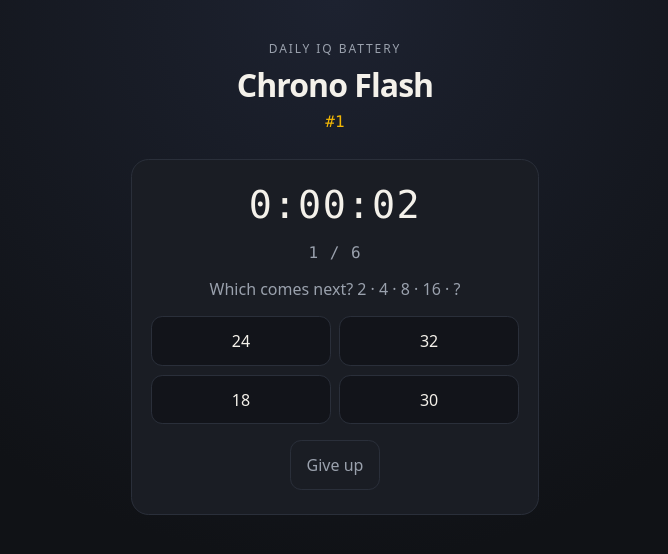
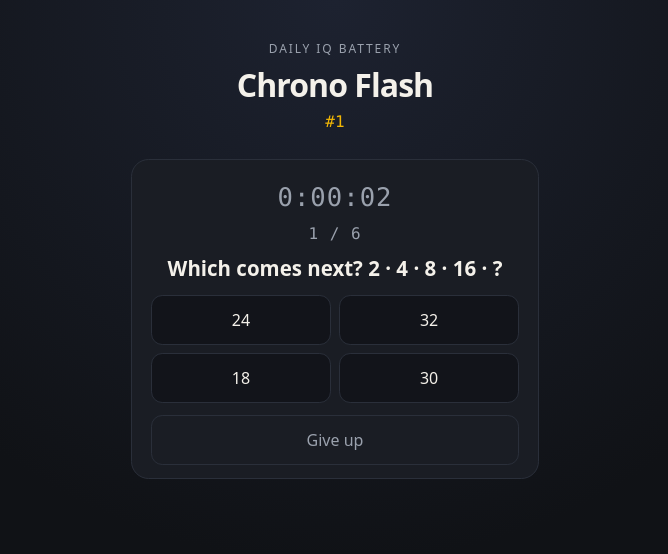
Before and after one commit to ixefKos/Grok, a React (Vite) app in the folder apps/chrono-flash/: page / in a window 1280 px wide. Both pictures are taken after a click on the button "Start". Shown: the top 554 px of the page, without its empty margins (305-973 px from the left). Built offline with nearby package versions, Linux system fonts and the light colour scheme.

Commit message:
fix(chrono-flash): design FAIL+fixes for prompt ink and score lead
Use primary ink on prompts and memory flash so the item beats the clock.
Make Score A/B the result lead and keep Post time / soft-retry locks.

Co-authored-by: ixefKos <ixefKos@users.noreply.github.com>

```diff
--- a/apps/chrono-flash/src/App.tsx
+++ b/apps/chrono-flash/src/App.tsx
@@ -59,6 +59,13 @@ function ShapeGrid({ cells }: { cells: readonly Cell[] }) {
       })}
     </div>
   )
+}
+
+function choicesClass(item: BatteryItem): string {
+  if (item.kind === 'spatial') return 'choices spatial'
+  if (item.kind === 'memory') return 'choices memory'
+  if (item.choices.length === 3) return 'choices triple'
+  return 'choices'
 }
 
 function ItemPrompt({ item, memoryReady }: { item: BatteryItem; memoryReady: boolean }) {
@@ -204,7 +211,7 @@ export default function App() {
       ) : null}
 
       {session.status === 'playing' && current ? (
-        <section className="card">
+        <section className="card playing">
           <p className="timer" aria-live="polite" aria-atomic="true">
             {formatElapsed(liveElapsed)}
           </p>
@@ -213,12 +220,18 @@ export default function App() {
           </p>
           <ItemPrompt item={current} memoryReady={memoryReady} />
           {current.kind === 'memory' && !memoryReady ? null : (
-            <div className={current.kind === 'spatial' ? 'choices spatial' : 'choices'}>
+            <div className={choicesClass(current)}>
               {current.choices.map((choice) => (
                 <button
                   key={choice.id}
                   type="button"
-                  className={choice.shape ? 'choice shape-choice' : 'choice'}
+                  className={
+                    choice.shape
+                      ? 'choice shape-choice'
+                      : current.kind === 'memory'
+                        ? 'choice memory-choice'
+                        : 'choice'
+                  }
                   onClick={() => choose(choice.id)}
                 >
                   {choice.shape ? <ShapeGrid cells={choice.shape} /> : choice.label}
@@ -226,7 +239,7 @@ export default function App() {
               ))}
             </div>
           )}
-          <button type="button" className="ghost" onClick={giveUp}>
+          <button type="button" className="ghost give-up" onClick={giveUp}>
             Give up
           </button>
         </section>
--- a/apps/chrono-flash/src/index.css
+++ b/apps/chrono-flash/src/index.css
@@ -42,9 +42,15 @@ body {
 .kicker,
 .note,
 .lede,
-.prompt,
 .progress {
   color: var(--muted);
+}
+
+.prompt {
+  color: var(--ink);
+  font-size: 1.28rem;
+  font-weight: 650;
+  line-height: 1.35;
 }
 
 .kicker {
@@ -76,6 +82,11 @@ h1 {
   justify-items: center;
 }
 
+.card.playing {
+  gap: 0.75rem;
+  padding-bottom: 0.85rem;
+}
+
 .lede,
 .prompt,
 .note,
@@ -91,27 +102,34 @@ h1 {
 }
 
 .score {
-  font-weight: 650;
-  font-size: 1.15rem;
+  font-weight: 700;
+  font-size: 2.35rem;
+  letter-spacing: -0.03em;
+  color: var(--ink);
 }
 
 .timer {
   font-family: var(--mono);
-  font-size: 2.4rem;
+  font-size: 1.6rem;
   letter-spacing: 0.04em;
   margin: 0;
   font-variant-numeric: tabular-nums;
+  color: var(--muted);
 }
 
 .timer.result {
-  color: var(--ok);
+  font-size: 1.15rem;
+  font-weight: 500;
+  color: var(--muted);
 }
 
 .flash-set {
-  margin: 0.4rem 0;
-  font-size: 2.2rem;
+  margin: 0.35rem 0;
+  font-size: 2.35rem;
   letter-spacing: 0.28em;
   font-family: var(--mono);
+  font-weight: 650;
+  color: var(--ink);
 }
 
 .choices {
@@ -123,6 +141,20 @@ h1 {
 
 .choices.spatial {
   grid-template-columns: repeat(2, minmax(0, 1fr));
+}
+
+.choices.triple {
+  grid-template-columns: 1fr;
+}
+
+.choices.memory .choice,
+.memory-choice {
+  font-family: var(--mono);
+  font-size: 1.35rem;
+  font-weight: 650;
+  letter-spacing: 0.16em;
+  color: var(--ink);
+  min-height: 3.1rem;
 }
 
 button {
@@ -152,7 +184,7 @@ button {
 }
 
 .shape-choice {
-  min-height: 6.4rem;
+  min-height: 4.8rem;
   display: grid;
   place-items: center;
 }
@@ -163,6 +195,13 @@ button {
   border-color: var(--line);
 }
 
+.give-up {
+  position: sticky;
+  bottom: 0.4rem;
+  width: 100%;
+  background: var(--card);
+}
+
 .shape-board {
   display: grid;
   gap: 3px;
@@ -170,8 +209,8 @@ button {
 }
 
 .shape-cell {
-  width: 1.15rem;
-  height: 1.15rem;
+  width: 1rem;
+  height: 1rem;
   border-radius: 3px;
   background: transparent;
   border: 1px solid transparent;
@@ -190,8 +229,11 @@ button {
   background: #12141a;
   border: 1px solid var(--line);
   font-family: var(--mono);
-  font-size: 0.95rem;
-  white-space: pre-wrap;
+  font-size: 0.8rem;
+  white-space: pre;
+  overflow-x: auto;
+  overflow-wrap: normal;
+  word-break: normal;
   text-align: left;
 }
 
```
